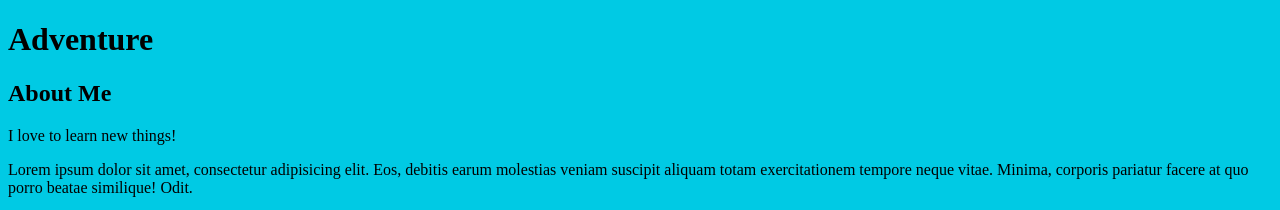
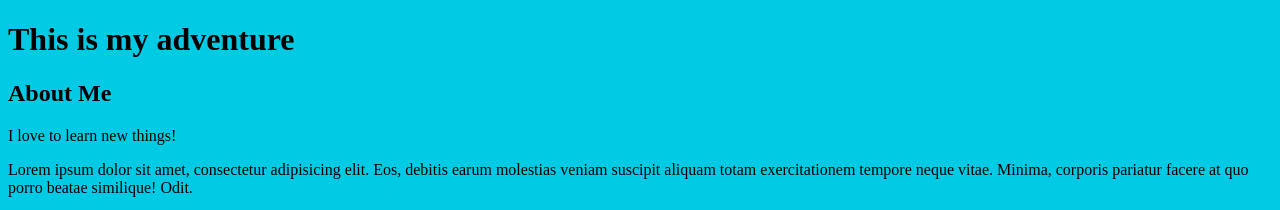
Before and after one commit to runningyogi/my-travel-plans, a plain HTML site: page index.html in a window 1280 px wide. Shown: the top 210 px of the page. Drawn offline with Linux system fonts and the light colour scheme.

Commit message:
my adventure

```diff
--- a/index.html
+++ b/index.html
@@ -10,7 +10,7 @@
 <body>
 
     <header>
-        <h1>Adventure</h1>
+        <h1>This is my adventure</h1>
     </header>
 
     <div class="container">
```
